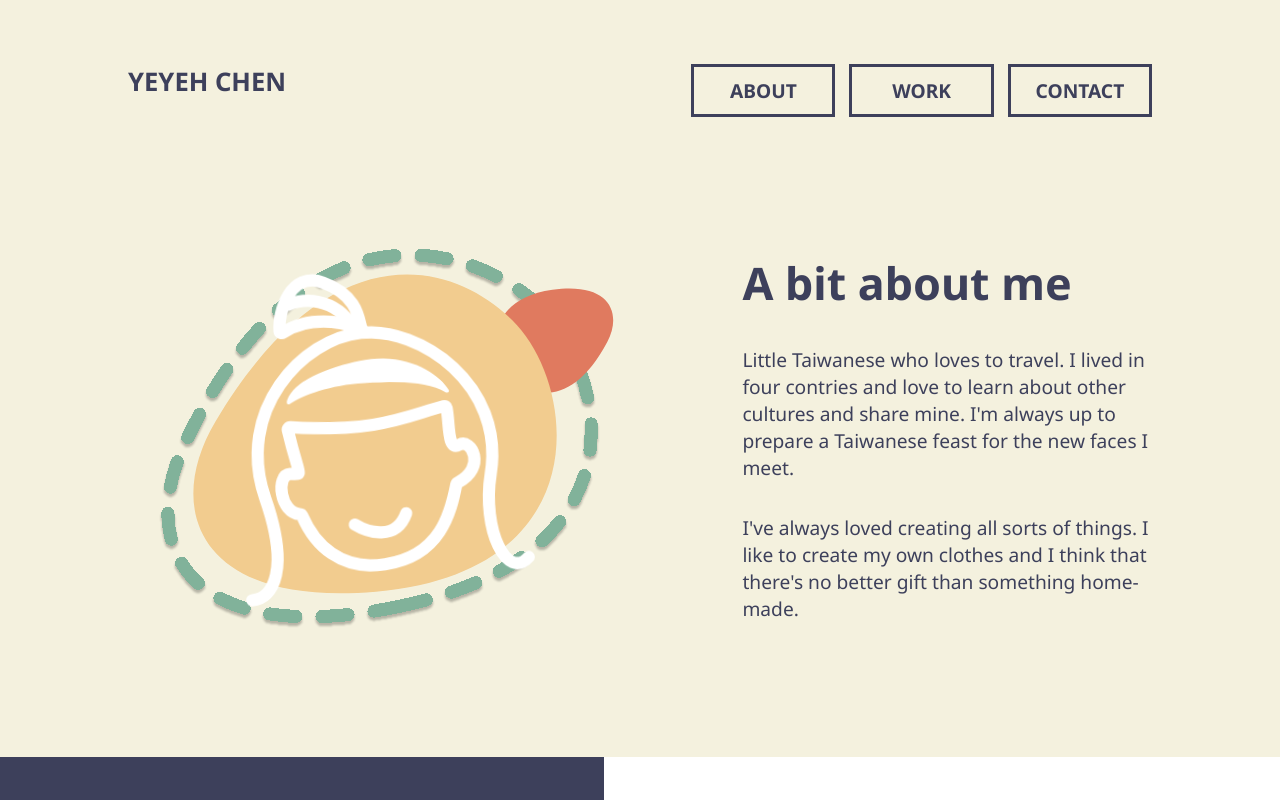
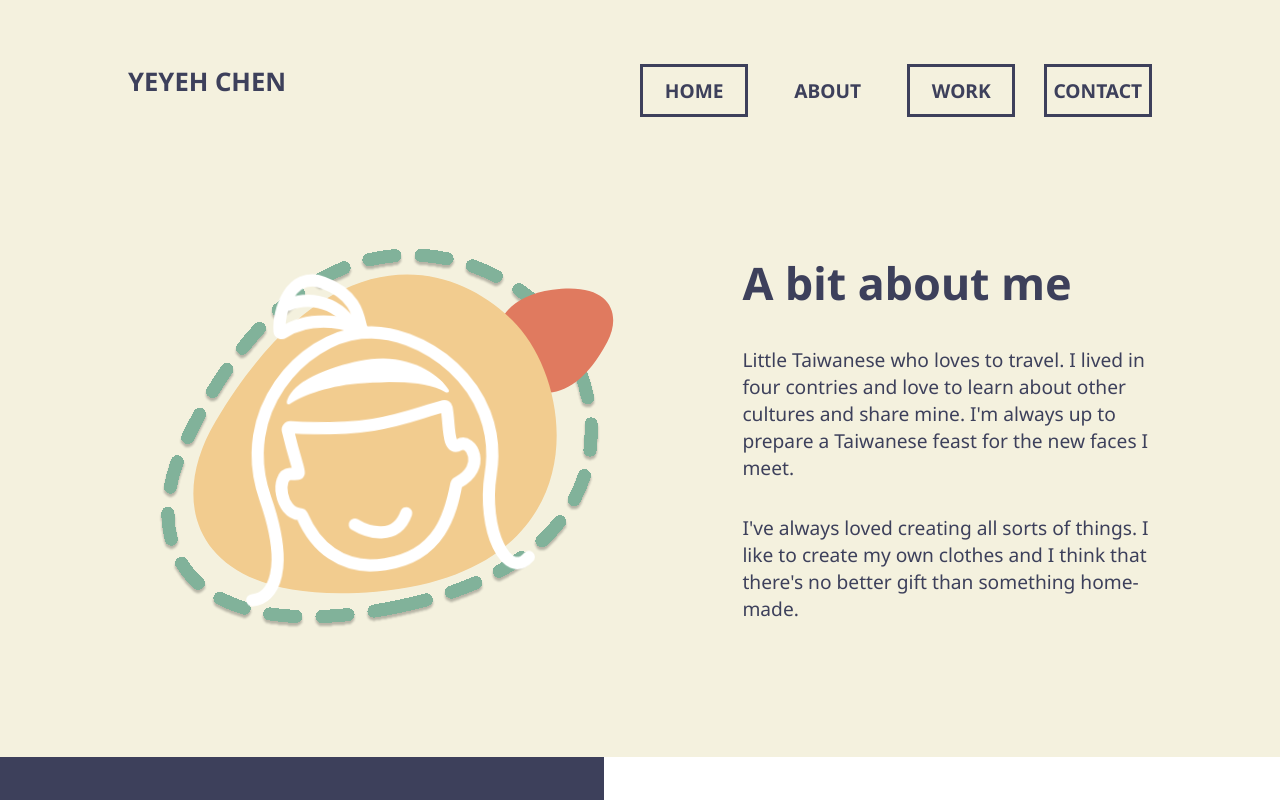
Before and after one commit to yeyehchen/portfolio, a React (Create React App) app: page /about in a window 1280 px wide. Shown: the top 800 px of the page. Built offline with nearby package versions, Linux system fonts and the light colour scheme; no server answers.

Commit message:
Show current page

```diff
--- a/src/App.css
+++ b/src/App.css
@@ -6,7 +6,7 @@
 
 a {
   color: #3d405b;
-  text-decoration: underline;
+  text-decoration: underlineya;
 }
 
 html {
@@ -68,7 +68,7 @@ html {
   flex-direction: row;
   justify-content: space-between;
   align-items: center;
-  width: 45%
+  width: 50%
 }
 
 .button {
@@ -78,8 +78,12 @@ html {
   align-items: center;
   position: relative;
   font-weight: bold;
-  width: 30%;
+  width: 20%;
   padding: 10px 0;
+}
+
+.active {
+  border: 0px solid #b3b4bd;
 }
 
 .button:hover {
--- a/src/Nav.js
+++ b/src/Nav.js
@@ -2,12 +2,14 @@ import React, { useState } from "react";
 import { useNavigate } from "react-router-dom";
 import Container from "./Container";
 import ContactModal from "./ContactModal";
+import { useLocation } from 'react-router-dom'
+
 
 function Nav(props) {
 
   const [open, setOpen] = useState(false);
   const navigate = useNavigate();
-
+  const location = useLocation();
 
   return (
     <div className="container nav-container">
@@ -16,11 +18,14 @@ function Nav(props) {
       <div className="f2 nav-name pointer" onClick={() => navigate('/')}>YEYEH CHEN</div>
 
       <div className="nav-buttons">
-        <div className="f1 button z2" onClick={() => navigate('/about')}>ABOUT</div>
 
-        <div className="f1 button z2" onClick={() => navigate('/work')}>WORK</div>
+        <div className={"f1 button z2" + (location.pathname === "/" ? " active" : "")} onClick={() => navigate('/')}>HOME</div>
 
-        <div className="f1 button z2" onClick={() => navigate('contact')}>CONTACT</div>
+        <div className={"f1 button z2" + (location.pathname === "/about" ? " active" : "")} onClick={() => navigate('/about')}>ABOUT</div>
+
+        <div className={"f1 button z2" + (location.pathname === "/work" ? " active" : "")} onClick={() => navigate('/work')}>WORK</div>
+
+        <div className={"f1 button z2" + (location.pathname === "/contact" ? " active" : "")} onClick={() => navigate('contact')}>CONTACT</div>
 
       </div>
     </div>
```
